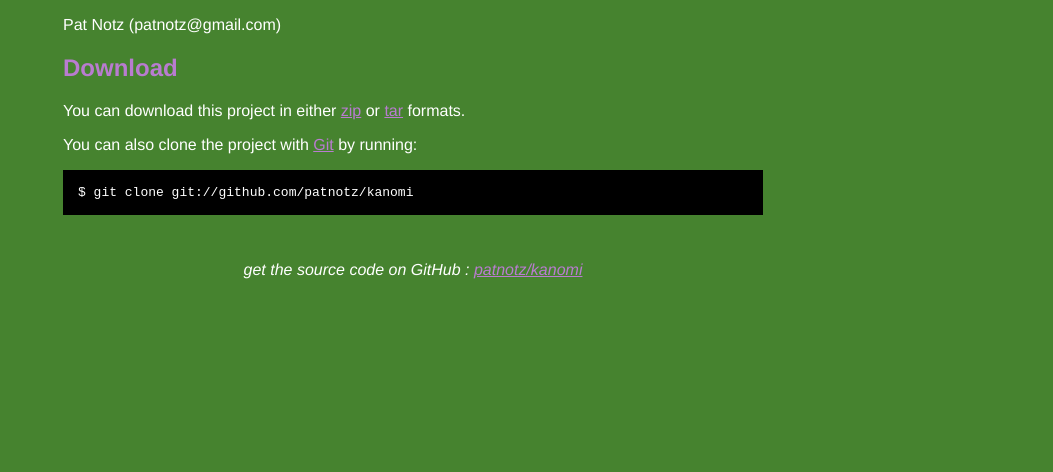
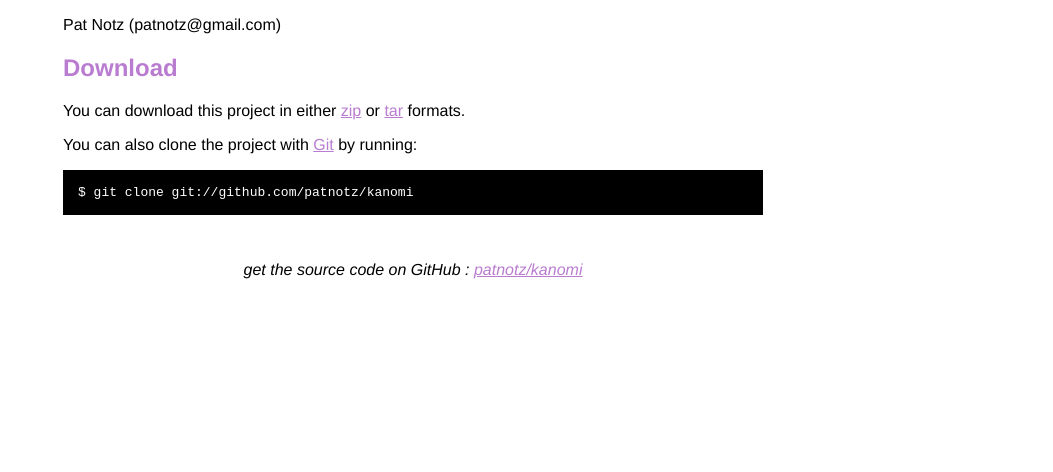
Before and after one commit to patnotz/kanomi, a plain HTML site: page index.html in a window 1280 px wide. Shown: the part 328-800 px from the top of the page, without its empty margins (227-1280 px from the left). Drawn offline with Linux system fonts and the light colour scheme.

Commit message:
kill the yucky colors

```diff
--- a/index.html
+++ b/index.html
@@ -8,9 +8,9 @@
   <style type="text/css">
     body {
       margin-top: 1.0em;
-      background-color: #46832f;
+      #background-color: #46832f;
       font-family: Helvetica, Arial, FreeSans, san-serif;
-      color: #ffffff;
+      color: #000000;
     }
     #container {
       margin: 0 auto;
```
